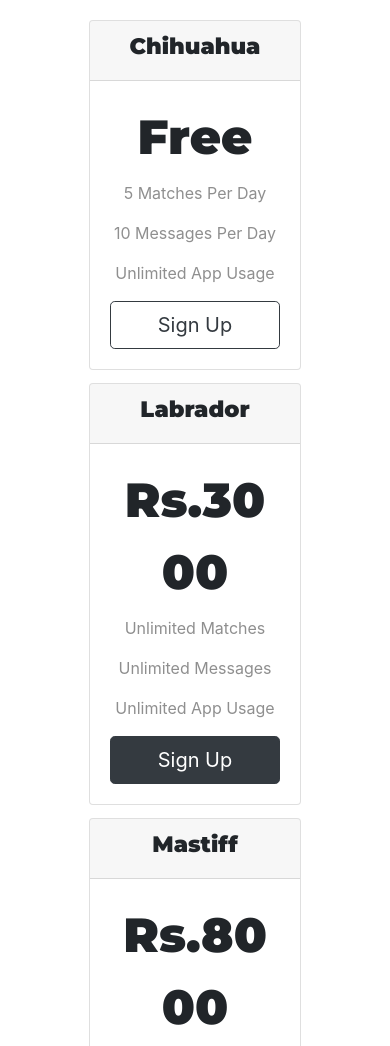
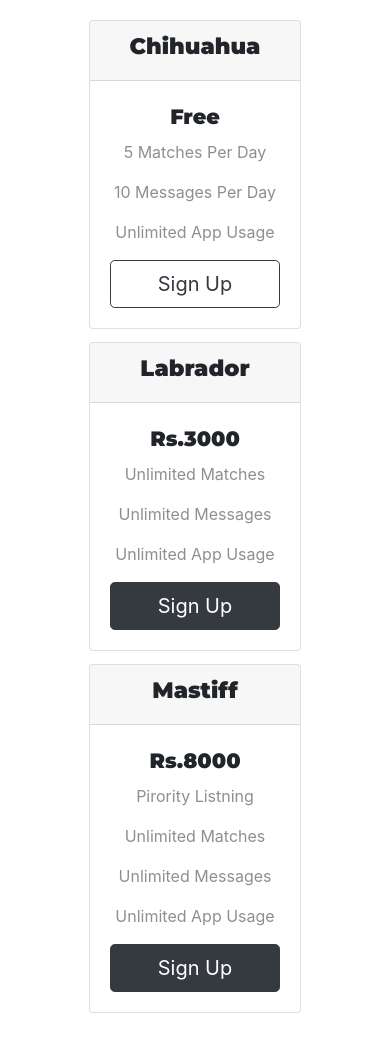
Before and after one commit to Aditi200/tindogwebsite, a plain HTML site: page index.html in a window 390 px wide. Shown: the part 3796-4842 px from the top of the page. Drawn offline with nearby package versions, Linux system fonts and the light colour scheme.

Commit message:
Add files via upload

```diff
--- a/style.css
+++ b/style.css
@@ -181,5 +181,24 @@ color:#fff;
 		position: static;
 		transform: rotate(0);
 	}
+	.price-text
+	{
+		text-align: center;
+		font-weight: lighter;
+		font-size: 1.3rem;
+	}
 
 }
+/*@media (max-width:400px)
+{
+	.price-text
+	{
+		/*text-align: center;*/
+	/*	font-size: 1rem;
+	}
+	.a
+	{
+		text-align: center;
+		font-size: 1rem;
+	}
+}*/
```
